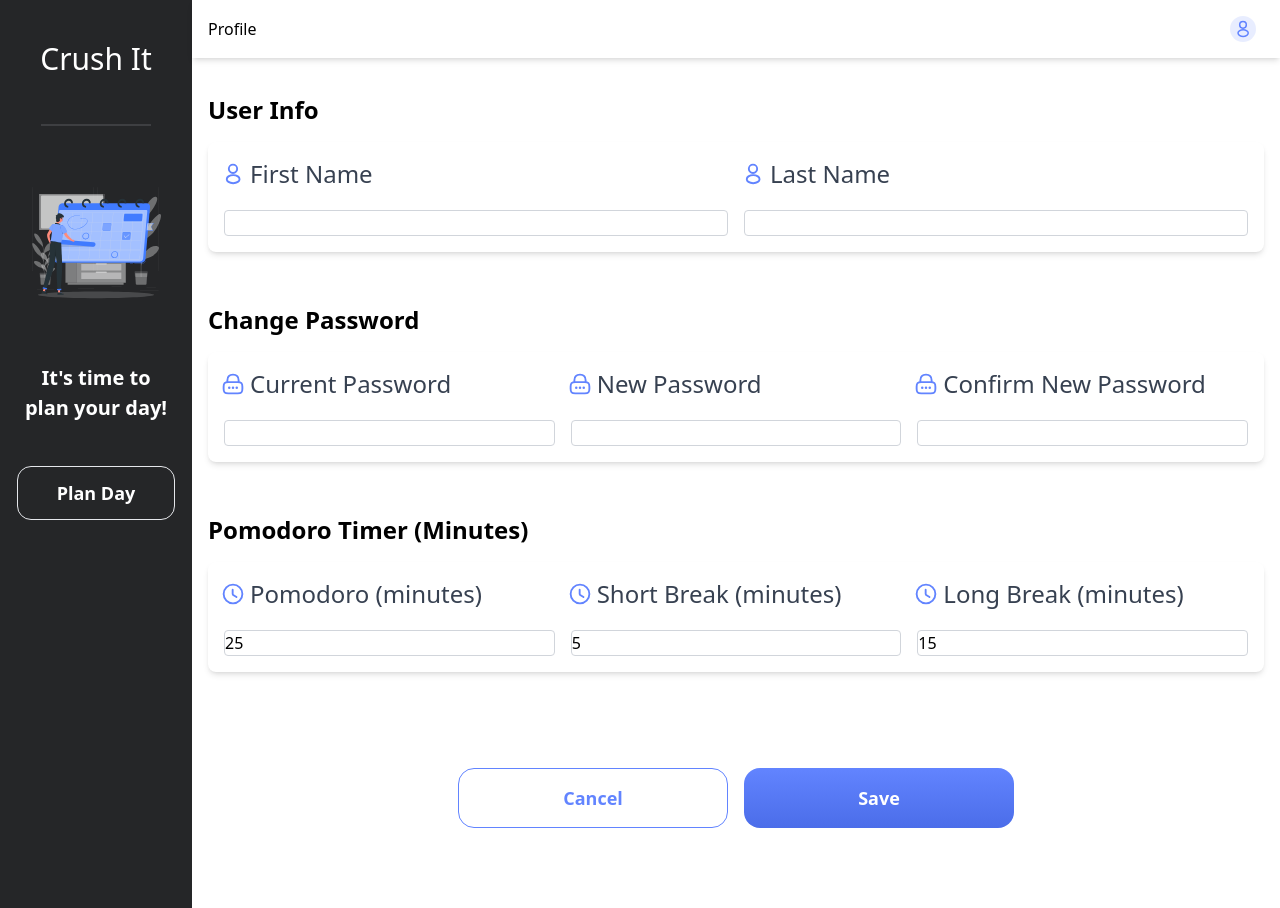
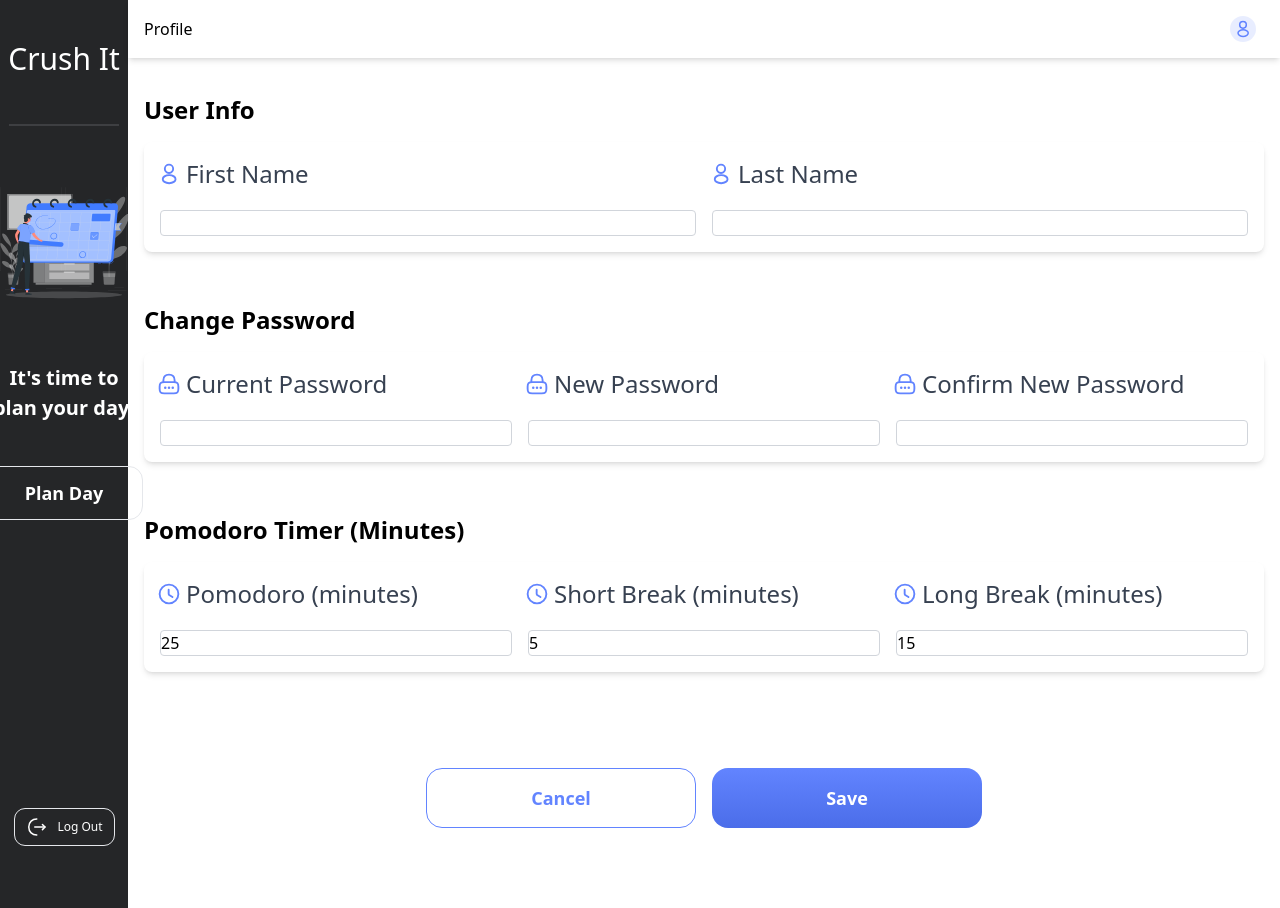
Before and after one commit to React-o-Maniacs/Crush-It, a Next.js app: page /profile in a window 1280 px wide. Built offline with nearby package versions, Linux system fonts and the light colour scheme; no server answers; the database is empty; sample sign-in values are in the browser's storage.

Commit message:
logout button

```diff
--- a/components/ProfileAvatar.tsx
+++ b/components/ProfileAvatar.tsx
@@ -33,17 +33,6 @@ const ProfileAvatar: React.FC<ProfileAvatarProps> = ({ name }) => {
         </div>
         <label className="text-gray-700 text-sm font-normal ml-2">{user?.firstName && user?.lastName ? `${user.firstName} ${user.lastName}` : user?.email}</label>
       </div>
-
-      <div className="absolute top-full mt-2 right-0 bg-white shadow-md rounded-md py-2 w-48 opacity-0 invisible group-hover:opacity-100 group-hover:visible transition-opacity duration-300 z-10">
-        <button
-          onClick={handleSignOut}
-          className="block px-4 py-2 text-sm text-gray-700 hover:bg-gray-100 w-full text-left"
-        >
-          Sign Out
-        </button>
-      </div>
-        {/* Invisible bridge */}
-        <div className="absolute right-0 h-2 w-full bg-transparent top-full group-hover:h-8"></div>
     </div>
   );
 };
--- a/components/SideBanner.tsx
+++ b/components/SideBanner.tsx
@@ -1,16 +1,35 @@
 import React from "react";
 import Image from "next/image";
 import CrushItLogo from '../public/images/crush-it-logo.svg';
+import { signOut } from 'next-auth/react';
+import logout from '../public/images/logout.svg';
+
 
 const SideBanner = () => {
+
+  const handleSignOut = async () => {
+    await signOut({ callbackUrl: '/' });
+  };
+
   return (
-    <div className="flex bg-crush-it-black justify-center max-w-[15%] min-h-screen p-5">
+    <div className="flex bg-crush-it-black justify-center max-w-[10%] min-h-screen p-5">
       <div className='flex flex-col items-center gap-y-[5%]'>
         <h1 className="font-normal text-[30px] text-white mt-[10%]">Crush It</h1>
         <div className="bg-crush-it-line h-[2px] w-[70%]"/>
         <Image src={CrushItLogo} alt='Crush It Logo' width={150} height={150}/>
         <p className="text-white font-bold text-center text-[20px]">It's time to plan your day!</p>
         <button className="h-[54px] w-[158px] opacity-100 hover:bg-black text-white text-[18px] font-bold rounded-[14px] border-x border-y">Plan Day</button>
+        <div className="mt-auto">
+          <div className="mt-[-100px]">
+            <button
+              onClick={handleSignOut}
+              className="h-[38px] w-[101px] opacity-100 hover:bg-black text-white text-[12px] rounded-[11px] border-x border-y mt-5 flex items-center justify-center gap-x-2"
+            >
+              <Image src={logout} alt='Crush It Logo' width={24} height={24}/>
+              <span>Log Out</span>
+            </button>
+          </div>
+        </div>
       </div>
     </div>
   );
```
Also changed, not shown: public/images/logout.svg (added).
